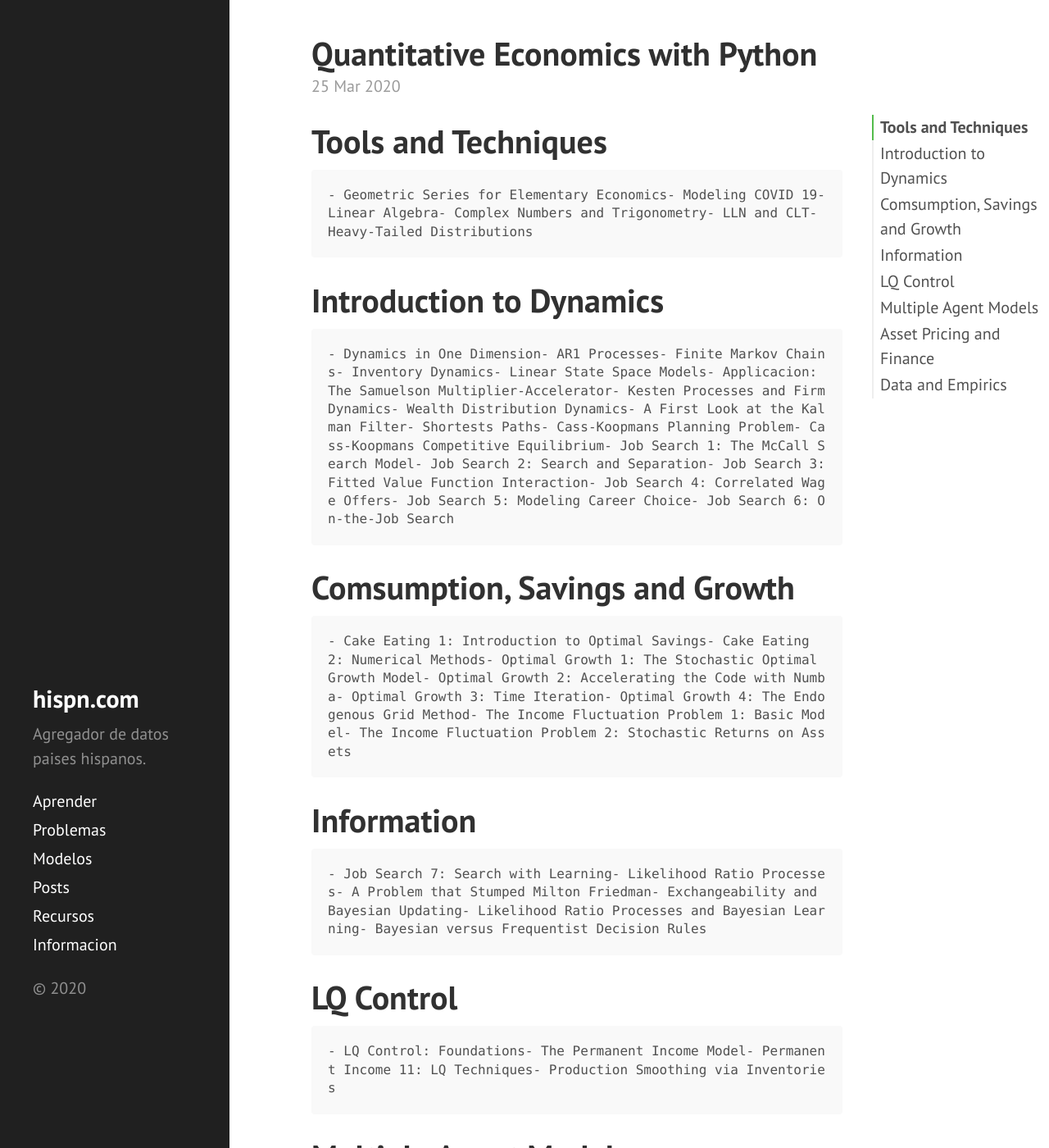
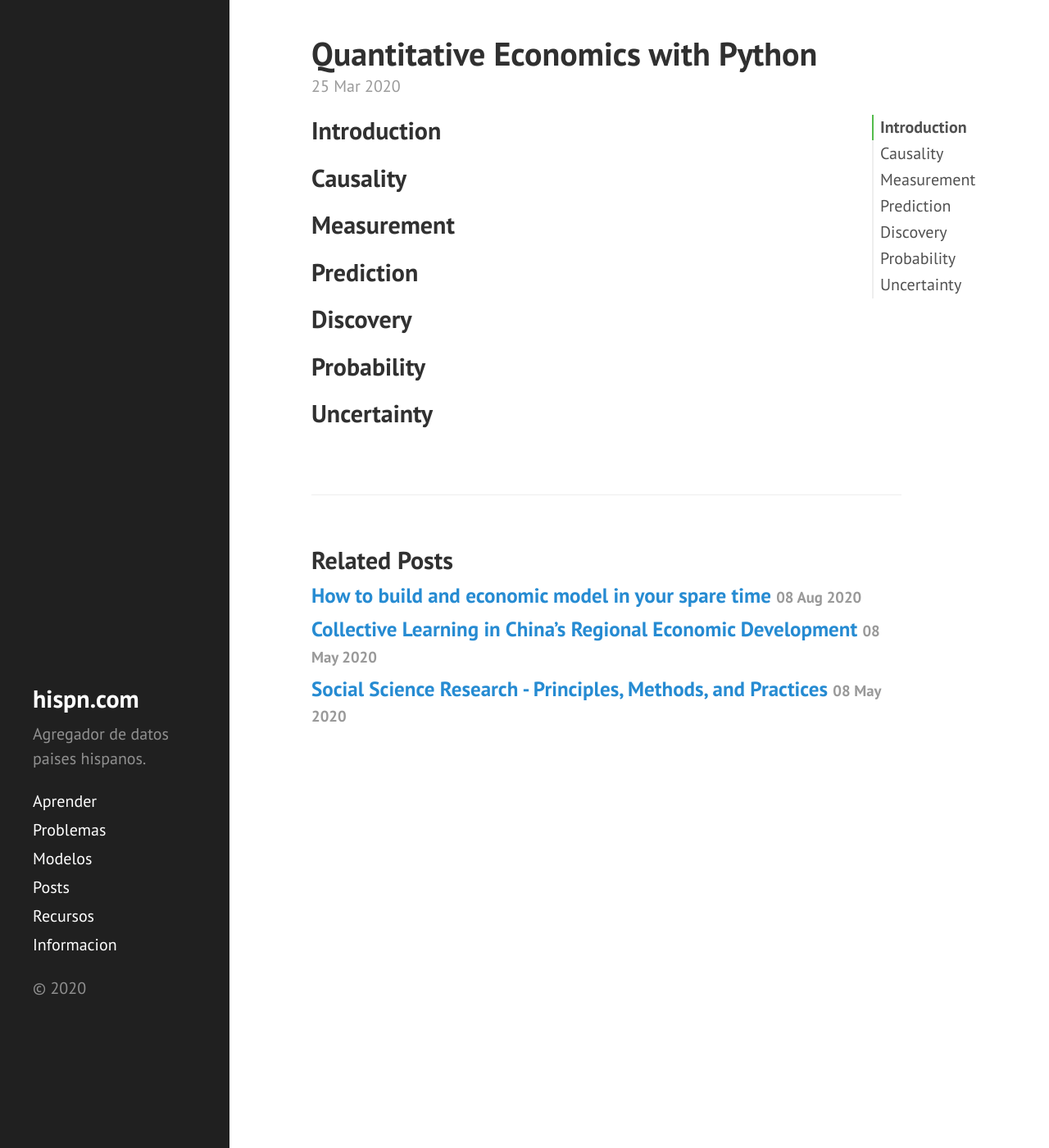
Before and after one commit to DanielBremont/hispn.github.io, a Jekyll site: the page built from _posts/libros/2020-03-25-quantitative-economics-python.md, in a window 1280 px wide and 1400 px high. Shown: the whole window at 82% size. Built offline with Jekyll 4.4.1, drawn with Linux system fonts in a browser that asks for light colours; some of the changed text lies outside the part shown.

Commit message:
Nuevo commit

```diff
--- a/_posts/libros/2020-03-25-quantitative-economics-python.md
+++ b/_posts/libros/2020-03-25-quantitative-economics-python.md
@@ -6,80 +6,16 @@ categories: [libros]
 
 <!--more-->
 
-# Tools and Techniques
+## Introduction
 
-    - Geometric Series for Elementary Economics
-    - Modeling COVID 19
-    - Linear Algebra
-    - Complex Numbers and Trigonometry
-    - LLN and CLT
-    - Heavy-Tailed Distributions
+## Causality
 
-# Introduction to Dynamics
+## Measurement
 
-    - Dynamics in One Dimension
-    - AR1 Processes
-    - Finite Markov Chains
-    - Inventory Dynamics
-    - Linear State Space Models
-    - Applicacion: The Samuelson Multiplier-Accelerator
-    - Kesten Processes and Firm Dynamics
-    - Wealth Distribution Dynamics
-    - A First Look at the Kalman Filter
-    - Shortests Paths
-    - Cass-Koopmans Planning Problem
-    - Cass-Koopmans Competitive Equilibrium
-    - Job Search 1: The McCall Search Model
-    - Job Search 2: Search and Separation
-    - Job Search 3: Fitted Value Function Interaction
-    - Job Search 4: Correlated Wage Offers
-    - Job Search 5: Modeling Career Choice
-    - Job Search 6: On-the-Job Search
+## Prediction
 
-# Comsumption, Savings and Growth
+## Discovery
 
-    - Cake Eating 1: Introduction to Optimal Savings
-    - Cake Eating 2: Numerical Methods
-    - Optimal Growth 1: The Stochastic Optimal Growth Model
-    - Optimal Growth 2: Accelerating the Code with Numba
-    - Optimal Growth 3: Time Iteration
-    - Optimal Growth 4: The Endogenous Grid Method
-    - The Income Fluctuation Problem 1: Basic Model
-    - The Income Fluctuation Problem 2: Stochastic Returns on Assets
+## Probability
 
-# Information
-
-    - Job Search 7: Search with Learning
-    - Likelihood Ratio Processes
-    - A Problem that Stumped Milton Friedman
-    - Exchangeability and Bayesian Updating
-    - Likelihood Ratio Processes and Bayesian Learning
-    - Bayesian versus Frequentist Decision Rules
-
-# LQ Control
-
-    - LQ Control: Foundations
-    - The Permanent Income Model
-    - Permanent Income 11: LQ Techniques
-    - Production Smoothing via Inventories
-
-# Multiple Agent Models
-
-    - Schellling's Segregation Model
-    - A Lake Model of Employment and Unemployment
-    - Rational Expectations Equilibrium
-    - Stability in Linear Rational Expectations Models
-    - Markov Perfect Equilibrium
-    - Uncertainty Traps
-    - The Aiyagari Model
-
-# Asset Pricing and Finance
-
-    - Asset Pricing: Finite State Models
-    - Asset Pricing with Incomplete Markets
-
-# Data and Empirics
-
-    - Pandas for Panel Data
-    - Linear Regression in Python
-    - Maximum Likelihood Estimation
+## Uncertainty
```
Also changed, not shown: _posts/libros/2020-03-25-Essential-Mathematics-Political-Social-Research.md (+15 -15 lines).
